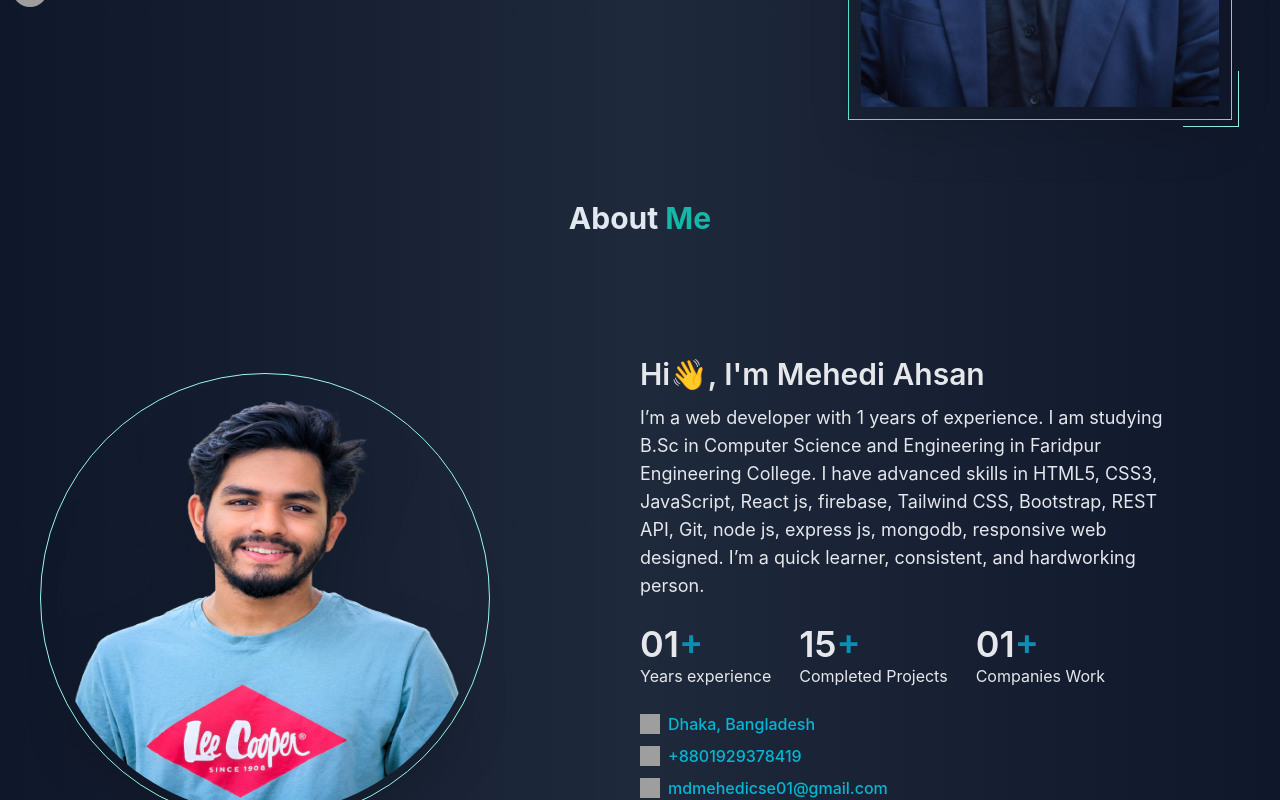
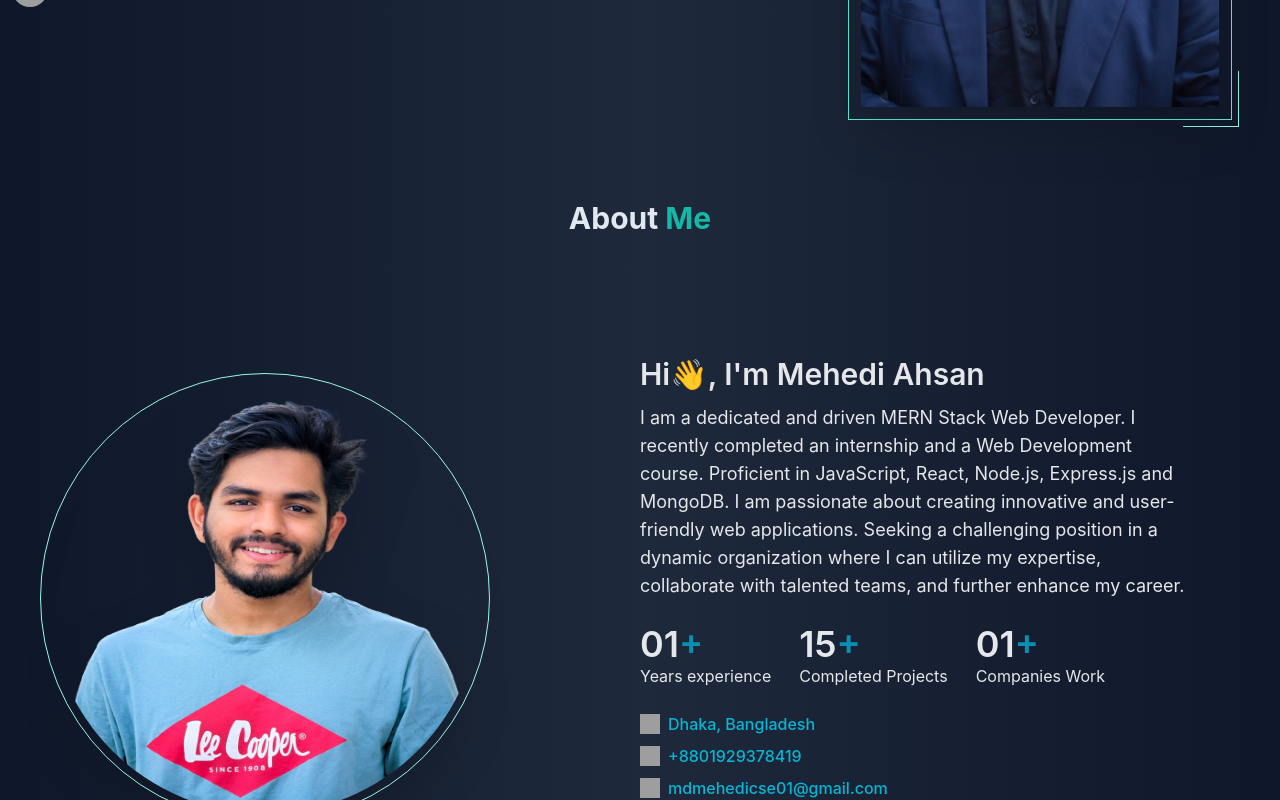
Before and after one commit to MehediAhsan/mehediahsan-portfolio, a React (Create React App) app: page / in a window 1280 px wide. Shown: the part 495-1295 px from the top of the page. Built offline with nearby package versions, Linux system fonts and the light colour scheme; grey boxes are pictures that could not be loaded.

Commit message:
updated about section

```diff
--- a/src/components/About.js
+++ b/src/components/About.js
@@ -20,7 +20,11 @@ const About = () => {
                     <h1 className="font-semibold text-3xl text-gray-200 md:w-9/12 xl:w-10/12">
                         Hi👋, I'm Mehedi Ahsan
                     </h1>
-                    <p className="mt-3  text-gray-200 xl:text-lg xl:w-11/12"> I’m a web developer with 1 years of experience. I am studying B.Sc in Computer Science and Engineering in Faridpur Engineering College. I have advanced skills in HTML5, CSS3, JavaScript, React js, firebase, Tailwind CSS, Bootstrap, REST API, Git, node js, express js, mongodb, responsive web designed. I’m a quick learner, consistent, and hardworking person.
+                    <p className="mt-3  text-gray-200 xl:text-lg xl:w-11/12">I am a dedicated and driven MERN Stack Web Developer. I recently completed
+an internship and a Web Development course. Proficient in JavaScript, React, Node.js,
+Express.js and MongoDB. I am passionate about creating innovative and user-friendly web
+applications. Seeking a challenging position in a dynamic organization where I can utilize my
+expertise, collaborate with talented teams, and further enhance my career.
                     </p>
 
                     <div className="flex mt-6 items-center gap-7">
--- a/src/components/Social.js
+++ b/src/components/Social.js
@@ -18,7 +18,7 @@ const Social = () => {
             <img className="w-9 h-9 rounded-full transform hover:-translate-y-2 duration-500" src="https://cdn-icons-png.flaticon.com/512/552/552486.png" alt="" />
         </div>
       </a>
-      <a href="https://twitter.com/mehediahsan19">
+      <a href="https://www.facebook.com/MehediAhsanShow">
         <div>
           <img className="w-9 h-9 rounded-full transform hover:-translate-y-2 duration-500" src="https://cdn-icons-png.flaticon.com/512/3670/3670124.png" alt="" />
         </div>
```
